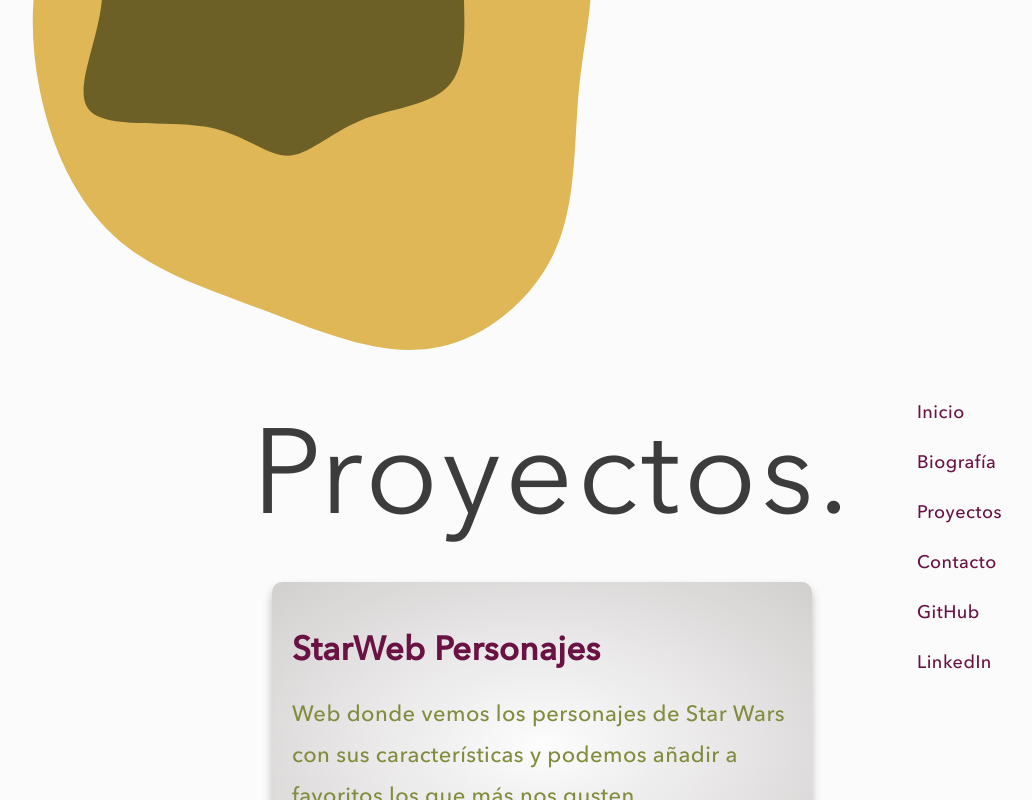
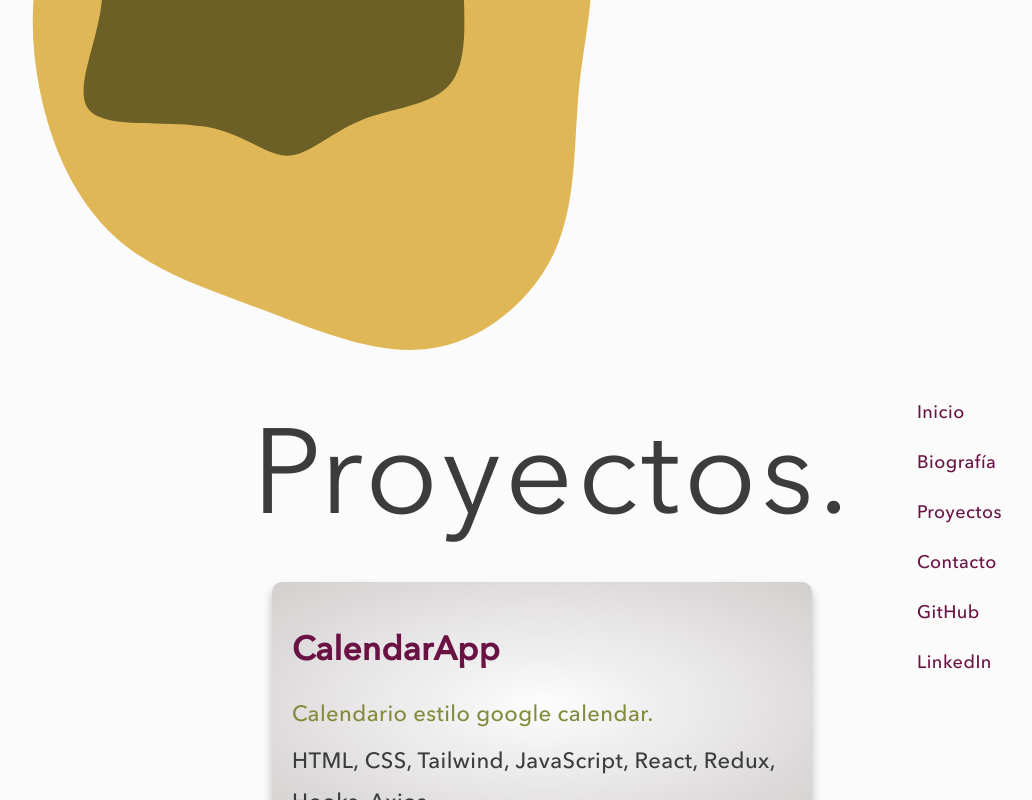
Before and after one commit to Miguetto/my-portfolio, a React (Vite) app: page /#/proyectos in a window 1280 px wide. Shown: the whole page, without its empty margins (13-1045 px from the left). Built offline with nearby package versions, Linux system fonts and the light colour scheme; a web font is replaced by a local one.

Commit message:
feat: nuevo proyecto CalendarApp

```diff
--- a/public/proyects/proyects.js
+++ b/public/proyects/proyects.js
@@ -1,4 +1,11 @@
 export const proyectos = [
+    {
+        "url": "https://calendar-app-back-production.up.railway.app/#/auth/login",
+        "title": "CalendarApp",
+        "description": "Calendario estilo google calendar.",
+        "language": "HTML, CSS, Tailwind, JavaScript, React, Redux, Hooks, Axios",
+        "finalizado": true,
+    },
     {
         "url": "https://golden-moonbeam-88b4fb.netlify.app",
         "title": "StarWeb Personajes",
@@ -30,7 +37,7 @@ export const proyectos = [
     {
         "url": "https://orienta-t.herokuapp.com/",
         "title": "orientaT",
-        "description": "proyecto final grado superior desarrollo de aplicaciones web.",
+        "description": "Proyecto final grado superior desarrollo de aplicaciones web.",
         "language": "HTML, CSS, JavaScript, PHP, Yii2, Ajax, JQuery",
         "finalizado": false,
     },
```
